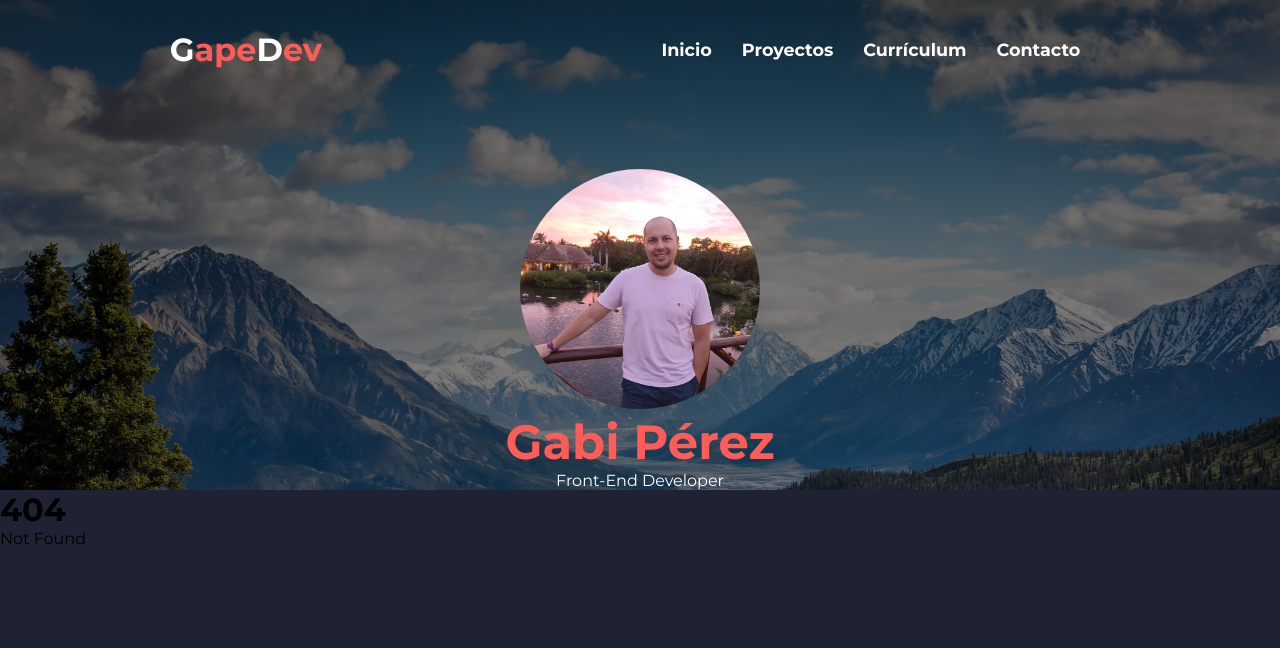
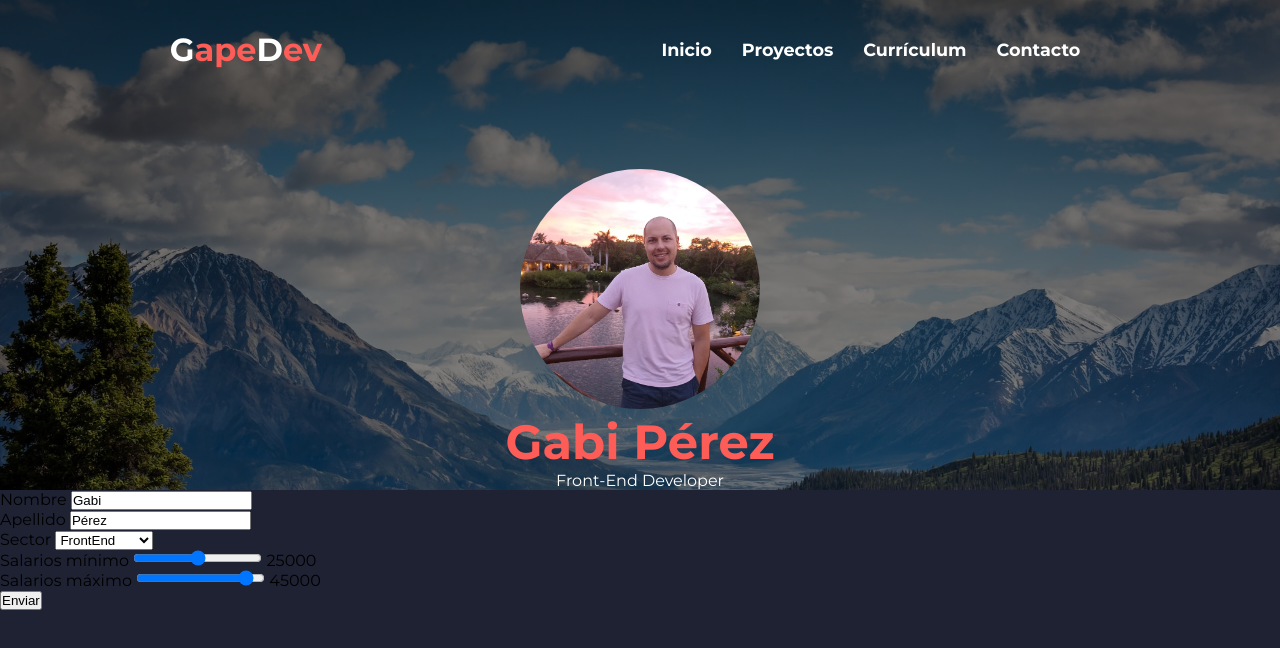
Before and after one commit to gapedev/GapeDev, a SvelteKit app: page /projects/formulario in a window 1280 px wide. Before the commit this address had no page. Shown: the top 648 px of the page. Built offline with nearby package versions, Linux system fonts and the light colour scheme.

Commit message:
feat: componente formulario

```diff
--- /dev/null
+++ b/src/lib/dropdown.svelte
@@ -0,0 +1,15 @@
+<script>
+  export let identifier;
+  export let label;
+  export let choices;
+  export let value;
+</script>
+
+<p>
+  <label for={identifier}>{label}</label>
+  <select id={identifier} bind:value>
+    {#each choices as choice}
+      <option value={choice}>{choice}</option>
+    {/each}
+  </select>
+</p>
--- /dev/null
+++ b/src/lib/input.svelte
@@ -0,0 +1,10 @@
+<script>
+  export let identifier;
+  export let value;
+  export let label;
+</script>
+
+<p>
+  <label for={identifier}>{label}</label>
+  <input id={identifier} type="text" bind:value />
+</p>
--- /dev/null
+++ b/src/lib/rangos.svelte
@@ -0,0 +1,32 @@
+<script>
+  import { createEventDispatcher } from "svelte";
+
+  export let label;
+  export let identifier;
+  export let min;
+  export let max;
+
+  const dispatch = createEventDispatcher();
+
+  function cambiarMin(e) {
+    const nuevoMin = parseInt(e.target.value);
+    dispatch("update", { min: nuevoMin, max });
+  }
+
+  function cambiarMax(e) {
+    const nuevoMax = parseInt(e.target.value);
+    dispatch("update", { min, max: nuevoMax });
+  }
+</script>
+
+<p>
+  <label for={`${identifier}_min`}>{label} mínimo</label>
+  <input type="range" min={0} max={50000} value={min} on:change={cambiarMin} />
+  <span>{min}</span>
+</p>
+
+<p>
+  <label for={`${identifier}_max`}>{label} máximo</label>
+  <input type="range" min={0} max={50000} value={max} on:change={cambiarMax} />
+  <span>{max}</span>
+</p>
--- /dev/null
+++ b/src/routes/projects/formulario/+page.svelte
@@ -0,0 +1,60 @@
+<script>
+  import Input from "../../../lib/input.svelte";
+  import Dropdown from "../../../lib/dropdown.svelte";
+  import Rangos from "../../../lib/rangos.svelte";
+
+  let estado = {
+    nombre: "Gabi",
+    apellido: "Pérez",
+    sector: "FrontEnd",
+    salario: {
+      min: 25000,
+      max: 45000,
+    },
+  };
+
+  let error = null;
+
+  let sectores = ["BackEnd", "FrontEnd", "UX Designer", "Devops", "QA"];
+
+  function envio(e) {
+    e.preventDefault();
+    alert(JSON.stringify(estado));
+  }
+
+  function actualizarSalario(e) {
+    estado.salario.min = e.detail.min;
+    estado.salario.max = e.detail.max;
+
+    if (estado.salario.min > estado.salario.max) {
+      error = "No puedes tener más en el mínimo que en el máximo";
+    } else {
+      error = null;
+    }
+  }
+</script>
+
+<form on:submit={envio}>
+  <Input identifier="nombre" label="Nombre" bind:value={estado.nombre} />
+  <Input identifier="apellido" label="Apellido" bind:value={estado.apellido} />
+  <Dropdown
+    indentifier="sector"
+    label="Sector"
+    choices={sectores}
+    bind:value={estado.sector}
+  />
+  <Rangos
+    identifier="salarios"
+    label="Salarios"
+    min={estado.salario.min}
+    max={estado.salario.max}
+    on:update={actualizarSalario}
+  />
+
+  {#if error != null}
+    <p>{error}</p>
+  {/if}
+  <p>
+    <input type="submit" value="Enviar" disabled={error !== null} />
+  </p>
+</form>
```
Also changed, not shown: static/css/styles.css (+1 -1 lines), static/scss/components/_calculator.scss (+15 -7 lines), 1 other file (tests, documents, lock files or other folders).
